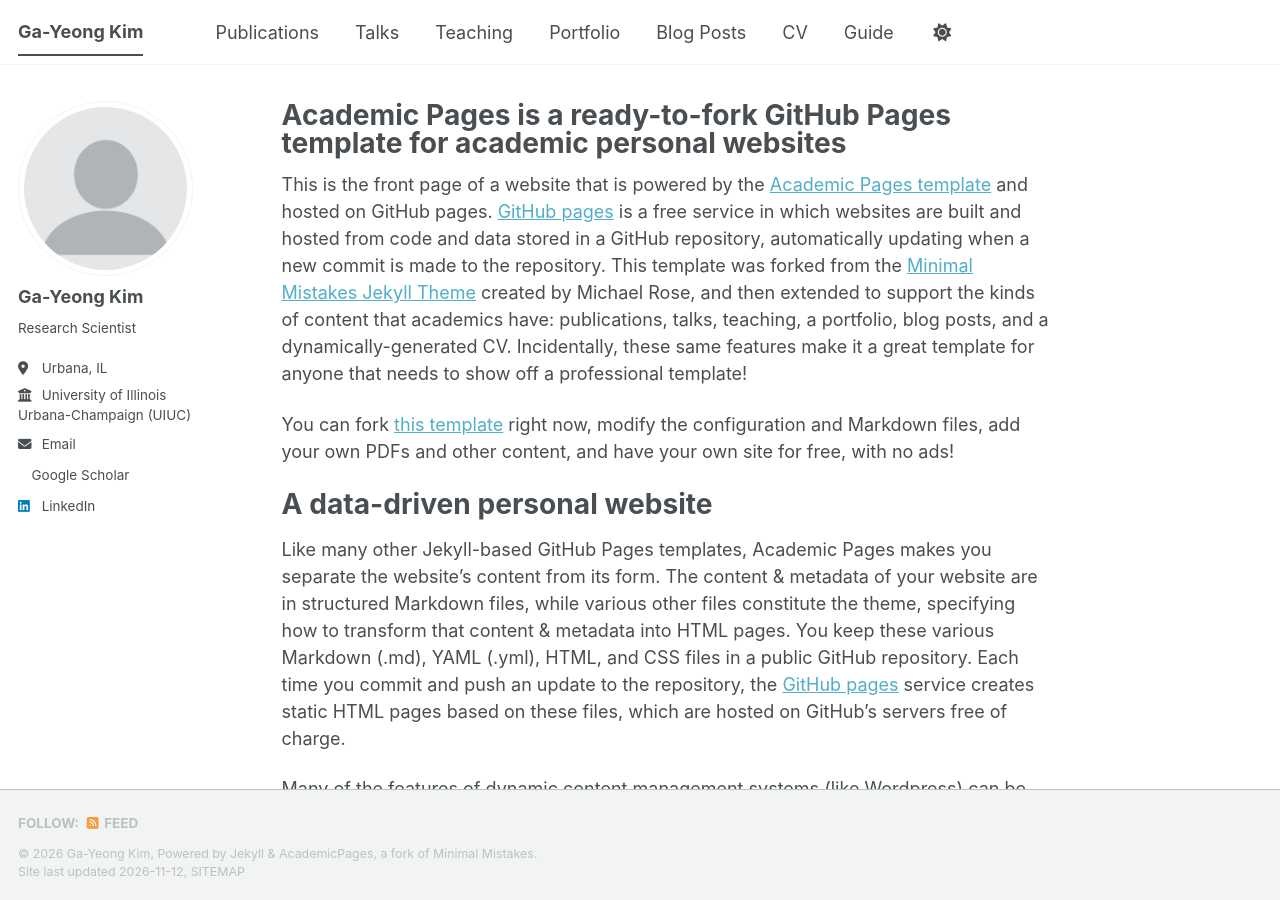
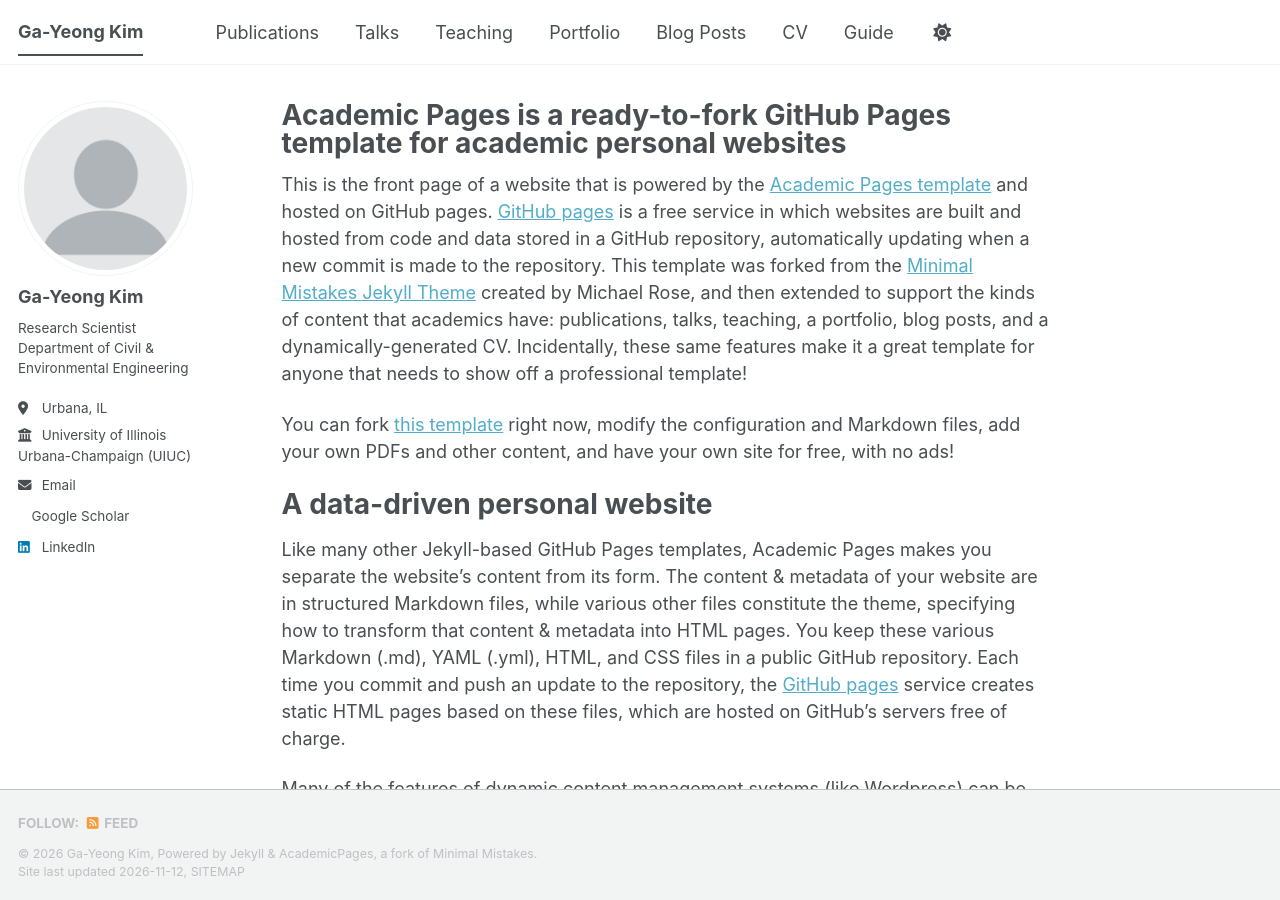
Before and after one commit to gayeongkim/gayeongkim.github.io, a Jekyll site: the page built from _pages/about.md, in a window 1280 px wide and 900 px high. Built offline with Jekyll 4.4.1, drawn with Linux system fonts in a browser that asks for light colours; a script bundle is joined from its source files by our own code; a style sheet for code colours, icons or effects is not loaded.

Commit message:
Update _config.yml

```diff
--- a/_config.yml
+++ b/_config.yml
@@ -26,7 +26,7 @@ author:
   avatar           : "profile.png"
   name             : "Ga-Yeong Kim"
   pronouns         : # example: "she/her"
-  bio              : "Research Scientist"
+  bio              : "Research Scientist<br>Department of Civil & Environmental Engineering"
   location         : "Urbana, IL"
   employer         : "University of Illinois Urbana-Champaign (UIUC)"
   uri              : # URL
```
